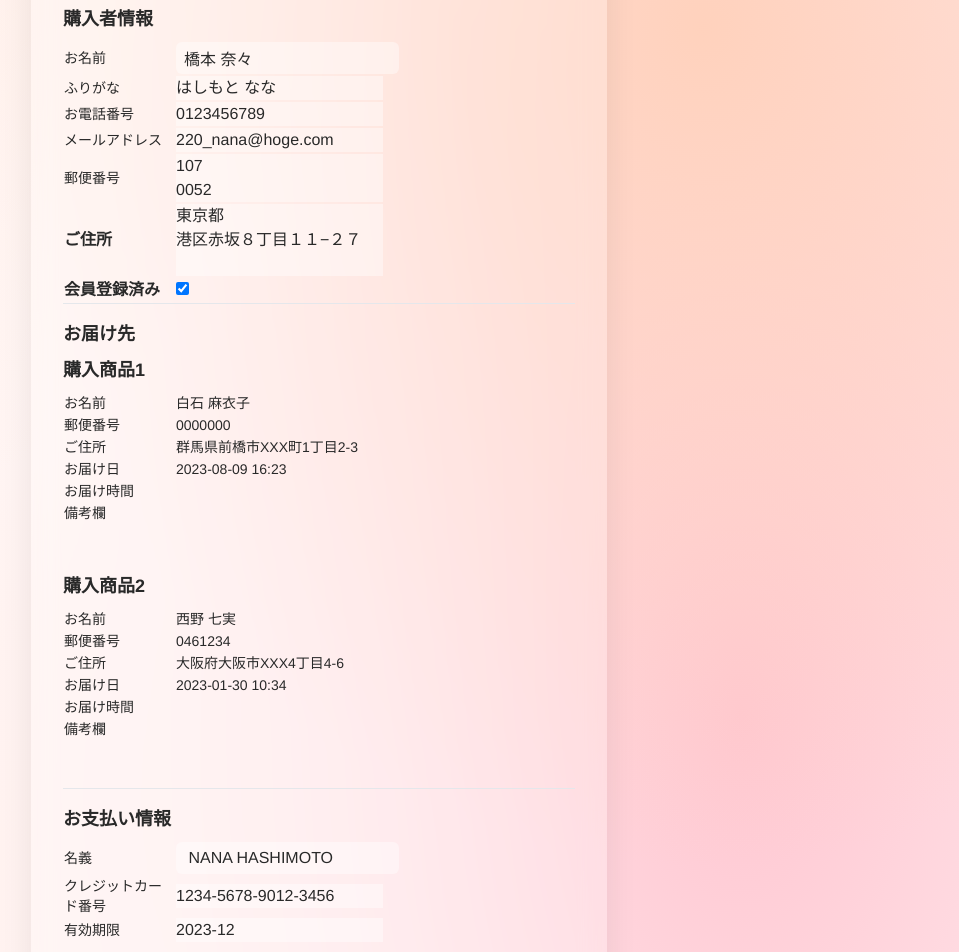
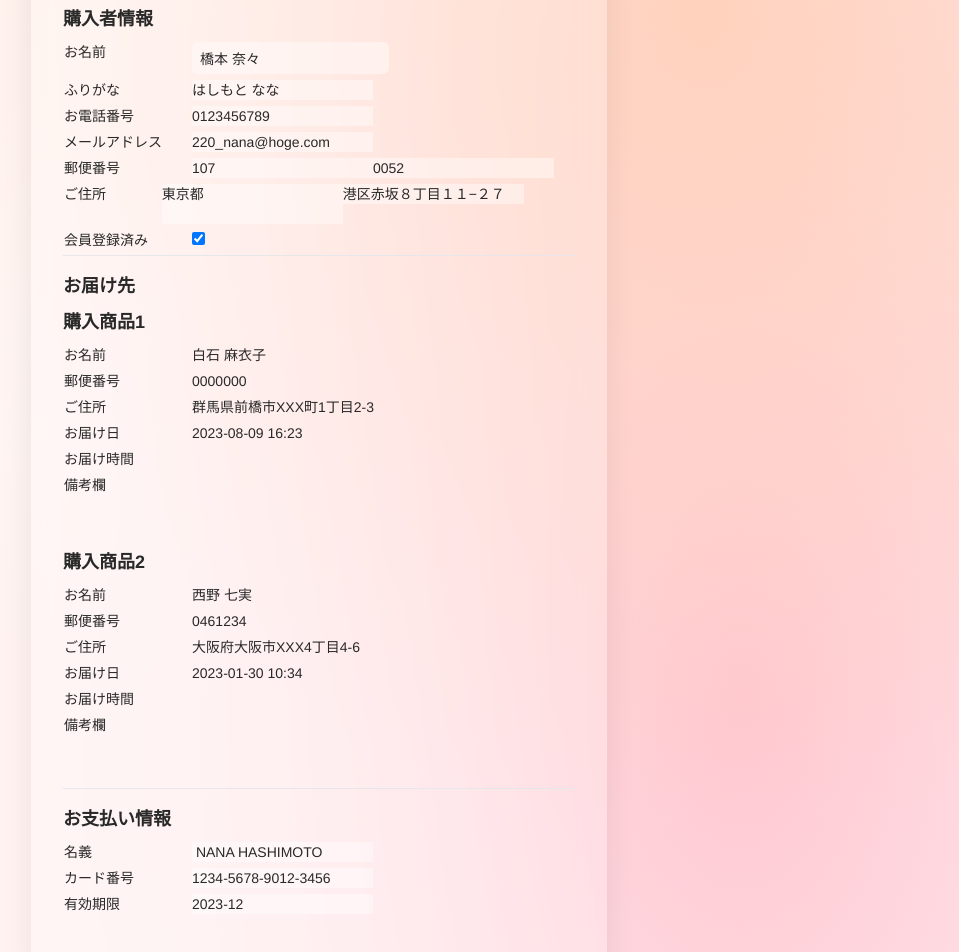
Before and after one commit to Ryuki-4648/vue-order-list, a Vue app in the folder order/: page / in a window 1280 px wide. Shown: the part 1160-2112 px from the top of the page, without its empty margins (321-1280 px from the left). Built offline with nearby package versions, Linux system fonts and the light colour scheme.

Commit message:
Tr,Th,Tdコンポーネント化したものを使用

```diff
--- a/order/src/App.vue
+++ b/order/src/App.vue
@@ -1,6 +1,9 @@
 <script setup>
 import dayjs from 'dayjs';
 import { ref } from 'vue';
+import TableTh from './components/TableTh.vue';
+import TableTd from './components/TableTd.vue';
+import TableTr from './components/TableTr.vue';
 
 const form = {
   status: '0',
@@ -172,34 +175,34 @@ const isTemporarilySavedButton = () => {
         <hr />
         <h2 class="text-lg font-bold text-left mb-2 mt-4">購入者情報</h2>
         <table class="text-left">
-          <tr class="">
-            <th class="w-28 text-sm font-normal">お名前</th>
-            <td class=""><input type="text" v-model="form.name" class="border px-2 h-8 rounded-md bg-transparent"></td>
-          </tr>
-          <tr>
-            <th class="w-28 text-sm font-normal">ふりがな</th>
-            <td><input type="text" v-model="form.name_kana" class="bg-transparent"></td>
-          </tr>
-          <tr>
-            <th class="w-28 text-sm font-normal">お電話番号</th>
-            <td><input type="text" v-model="form.tel" class="bg-transparent"></td>
-          </tr>
-          <tr>
-            <th class="w-28 text-sm font-normal">メールアドレス</th>
-            <td><input type="text" v-model="form.mail_address" class="bg-transparent"></td>
-          </tr>
-          <tr>
-            <th class="w-28 text-sm font-normal">郵便番号</th>
-            <td><input type="text" v-model="form.postal_code_1"><input type="text" v-model="form.postal_code_2" class="bg-transparent"></td>
-          </tr>
-          <tr>
-            <th>ご住所</th>
-            <td><input type="text" v-model="form.prefecture"><input type="text" v-model="form.address_1"><input type="text" v-model="form.address_2"></td>
-          </tr>
-          <tr>
-            <th>会員登録済み</th>
-            <td><input type="checkbox" v-model="form.member"></td>
-          </tr>
+          <TableTr>
+            <TableTh>お名前</TableTh>
+            <TableTd><input type="text" v-model="form.name" class="border px-2 h-8 rounded-md bg-transparent"></TableTd>
+          </TableTr>
+          <TableTr>
+            <TableTh>ふりがな</TableTh>
+            <TableTd><input type="text" v-model="form.name_kana" class="bg-transparent"></TableTd>
+          </TableTr>
+          <TableTr>
+            <TableTh>お電話番号</TableTh>
+            <TableTd><input type="text" v-model="form.tel" class="bg-transparent"></TableTd>
+          </TableTr>
+          <TableTr>
+            <TableTh>メールアドレス</TableTh>
+            <TableTd><input type="text" v-model="form.mail_address" class="bg-transparent"></TableTd>
+          </TableTr>
+          <TableTr>
+            <TableTh>郵便番号</TableTh>
+            <TableTd><input type="text" v-model="form.postal_code_1"><input type="text" v-model="form.postal_code_2" class="bg-transparent"></TableTd>
+          </TableTr>
+          <TableTr>
+            <TableTh>ご住所</TableTh>
+            <TableTd><input type="text" v-model="form.prefecture"><input type="text" v-model="form.address_1"><input type="text" v-model="form.address_2"></TableTd>
+          </TableTr>
+          <TableTr>
+            <TableTh>会員登録済み</TableTh>
+            <TableTd><input type="checkbox" v-model="form.member"></TableTd>
+          </TableTr>
         </table>
 
         <hr />
@@ -208,30 +211,30 @@ const isTemporarilySavedButton = () => {
           <li v-for="itemBox, itemBoxIndex in form.item_box" :key="itemBoxIndex" class="mb-12">
             <h2 class="text-lg font-bold text-left mb-2">購入商品{{ itemBox.number }}</h2>
             <table>
-              <tr>
-                <th class="w-28 text-sm font-normal">お名前</th>
-                <td class="text-sm">{{ itemBox.delivery_list.name }}</td>
-              </tr>
-              <tr>
-                <th class="w-28 text-sm font-normal">郵便番号</th>
-                <td class="text-sm">{{ itemBox.delivery_list.postal_code_1 }}{{ itemBox.delivery_list.postal_code_2 }}</td>
-              </tr>
-              <tr>
-                <th class="w-28 text-sm font-normal">ご住所</th>
-                <td class="text-sm">{{ itemBox.delivery_list.prefecture }}{{ itemBox.delivery_list.address_1 }}{{ itemBox.delivery_list.address_2 }}</td>
-              </tr>
-              <tr>
-                <th class="w-28 text-sm font-normal">お届け日</th>
-                <td class="text-sm">{{ itemBox.delivery_list.deliverly_day }}</td>
-              </tr>
-              <tr>
-                <th class="w-28 text-sm font-normal">お届け時間</th>
-                <td class="text-sm"></td>
-              </tr>
-              <tr>
-                <th class="w-28 text-sm font-normal">備考欄</th>
-                <td class="text-sm"></td>
-              </tr>
+              <TableTr>
+                <TableTh>お名前</TableTh>
+                <TableTd>{{ itemBox.delivery_list.name }}</TableTd>
+              </TableTr>
+              <TableTr>
+                <TableTh>郵便番号</TableTh>
+                <TableTd>{{ itemBox.delivery_list.postal_code_1 }}{{ itemBox.delivery_list.postal_code_2 }}</TableTd>
+              </TableTr>
+              <TableTr>
+                <TableTh>ご住所</TableTh>
+                <TableTd>{{ itemBox.delivery_list.prefecture }}{{ itemBox.delivery_list.address_1 }}{{ itemBox.delivery_list.address_2 }}</TableTd>
+              </TableTr>
+              <TableTr>
+                <TableTh>お届け日</TableTh>
+                <TableTd>{{ itemBox.delivery_list.deliverly_day }}</TableTd>
+              </TableTr>
+              <TableTr>
+                <TableTh>お届け時間</TableTh>
+                <TableTd></TableTd>
+              </TableTr>
+              <TableTr>
+                <TableTh>備考欄</TableTh>
+                <TableTd></TableTd>
+              </TableTr>
             </table>
           </li>
         </ul>
@@ -239,18 +242,18 @@ const isTemporarilySavedButton = () => {
         <hr />
         <h2 class="text-lg font-bold text-left mb-2 mt-4">お支払い情報</h2>
         <table class="text-left">
-          <tr class="">
-            <th class="w-28 text-sm font-normal">名義</th>
-            <td class=""><input type="text" v-model="form.card_info.name" class="border px-2 h-8 rounded-md bg-transparent"></td>
-          </tr>
-          <tr>
-            <th class="w-28 text-sm font-normal">クレジットカード番号</th>
-            <td><input type="text" v-model="form.card_info.card_number" class="bg-transparent"></td>
-          </tr>
-          <tr>
-            <th class="w-28 text-sm font-normal">有効期限</th>
-            <td><input type="text" v-model="form.card_info.expiration_date" class="bg-transparent"></td>
-          </tr>
+          <TableTr>
+            <TableTh>名義</TableTh>
+            <TableTd><input type="text" v-model="form.card_info.name" class="bg-transparent"></TableTd>
+          </TableTr>
+          <TableTr>
+            <TableTh>カード番号</TableTh>
+            <TableTd><input type="text" v-model="form.card_info.card_number" class="bg-transparent"></TableTd>
+          </TableTr>
+          <TableTr>
+            <TableTh>有効期限</TableTh>
+            <TableTd><input type="text" v-model="form.card_info.expiration_date" class="bg-transparent"></TableTd>
+          </TableTr>
         </table>
       </div>
 
--- a/order/src/components/TableTd.vue
+++ b/order/src/components/TableTd.vue
@@ -2,5 +2,7 @@
 </script>
 
 <template>
-  <td></td>
+  <td class="text-sm">
+    <slot></slot>
+  </td>
 </template>
--- a/order/src/components/TableTh.vue
+++ b/order/src/components/TableTh.vue
@@ -2,7 +2,7 @@
 </script>
 
 <template>
-  <th class="w-28 text-sm font-normal">
+  <th class="w-32 text-sm font-normal">
     <slot></slot>
   </th>
 </template>
--- a/order/src/components/TableTr.vue
+++ b/order/src/components/TableTr.vue
@@ -2,5 +2,7 @@
 </script>
 
 <template>
-  <tr></tr>
+  <tr class="mb-1 flex">
+    <slot></slot>
+  </tr>
 </template>
```
